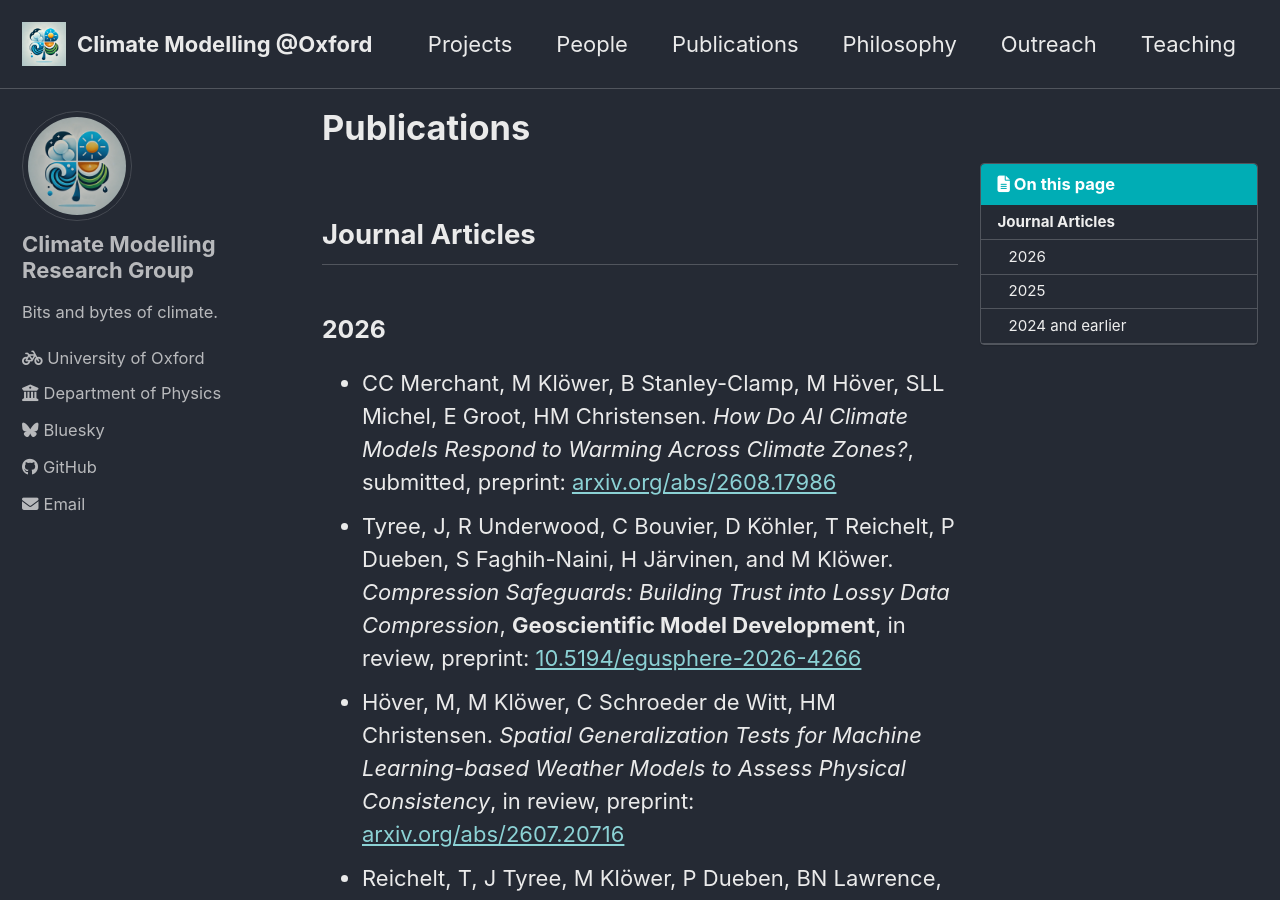
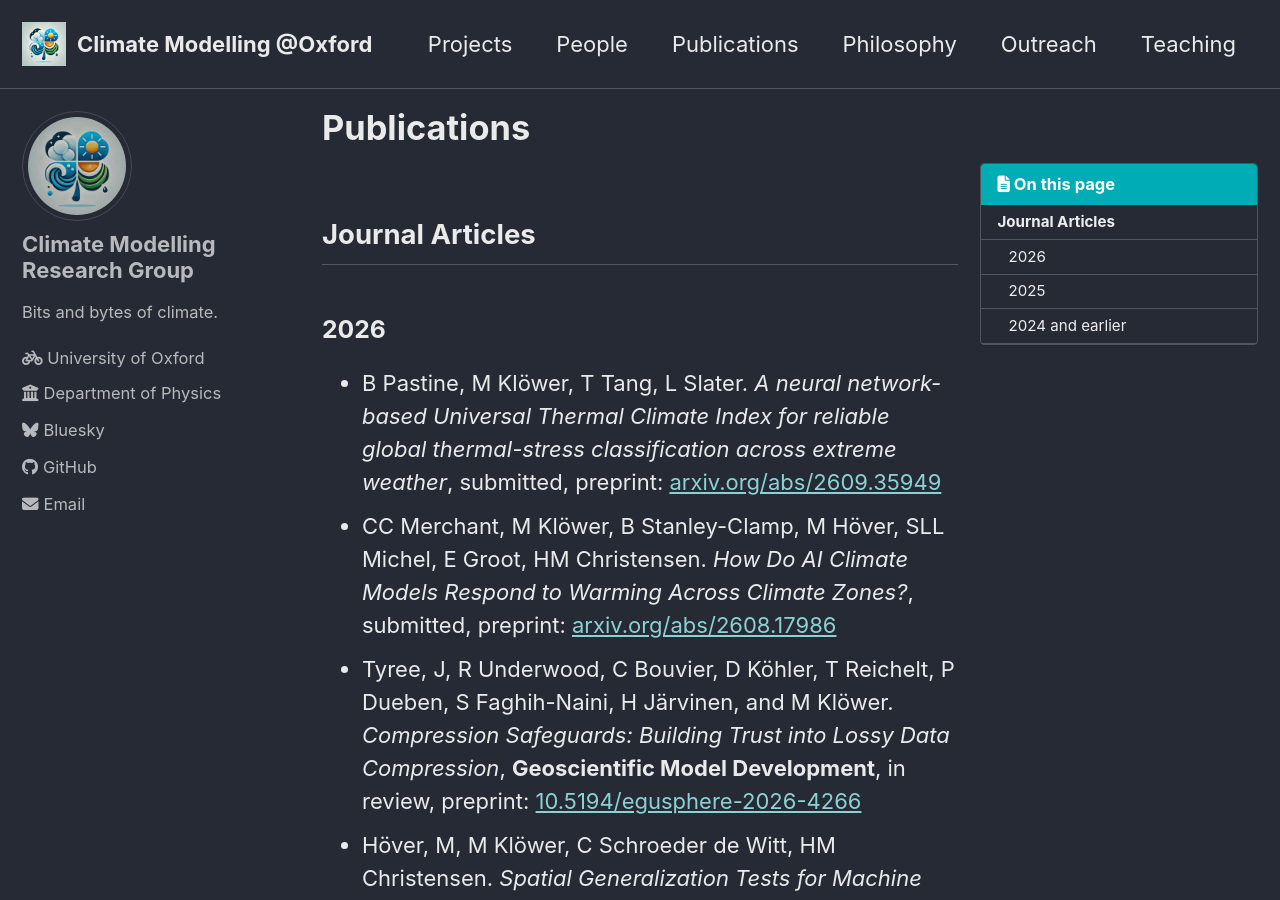
Before and after one commit to climate-modelling/climate-modelling.github.io, a Jekyll site: the page built from _pages/publications.md, in a window 1280 px wide and 900 px high. Built offline with Jekyll 4.4.1, drawn with Linux system fonts in a browser that asks for light colours; cached includes are drawn as plain includes.

Commit message:
Update publications.md

```diff
--- a/_pages/publications.md
+++ b/_pages/publications.md
@@ -10,6 +10,7 @@ toc_sticky: true
 
 ### 2026
 
+- B Pastine, M Klöwer, T Tang, L Slater. *A neural network-based Universal Thermal Climate Index for reliable global thermal-stress classification across extreme weather*, submitted, preprint: [arxiv.org/abs/2609.35949](https://arxiv.org/abs/2609.35949)
 - CC Merchant, M Klöwer, B Stanley-Clamp, M Höver, SLL Michel, E Groot, HM Christensen. *How Do AI Climate Models Respond to Warming Across Climate Zones?*, submitted, preprint: [arxiv.org/abs/2608.17986](https://arxiv.org/abs/2608.17986)
 - Tyree, J, R Underwood, C Bouvier, D Köhler, T Reichelt, P Dueben, S Faghih-Naini, H Järvinen, and M Klöwer. *Compression Safeguards: Building Trust into Lossy Data Compression*, **Geoscientific Model Development**, in review, preprint: [10.5194/egusphere-2026-4266](https://doi.org/10.5194/egusphere-2026-4266)
 - Höver, M, M Klöwer, C Schroeder de Witt, HM Christensen. *Spatial Generalization Tests for Machine Learning-based Weather Models to Assess Physical Consistency*, in review, preprint: [arxiv.org/abs/2607.20716](https://arxiv.org/abs/2607.20716)
```
